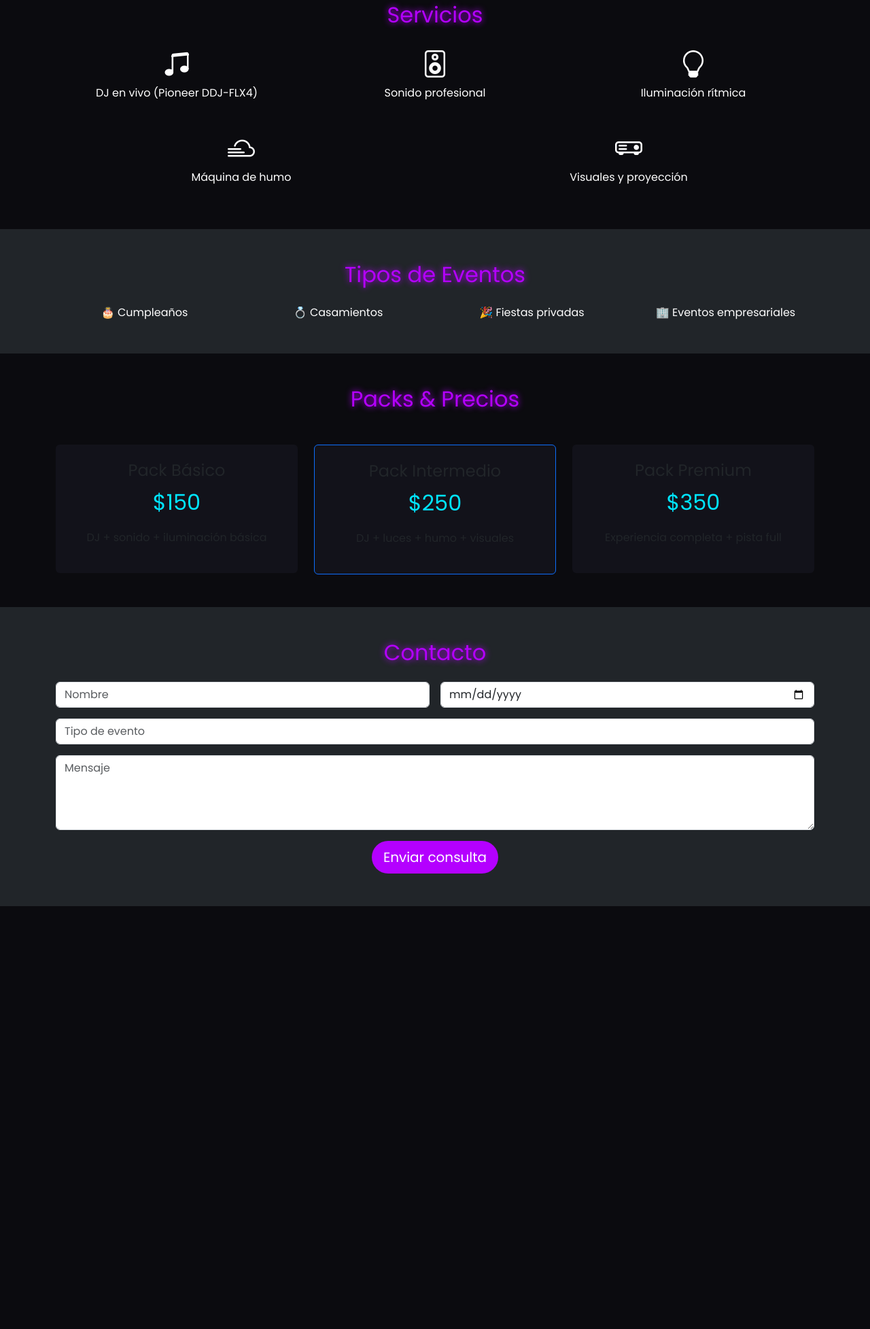
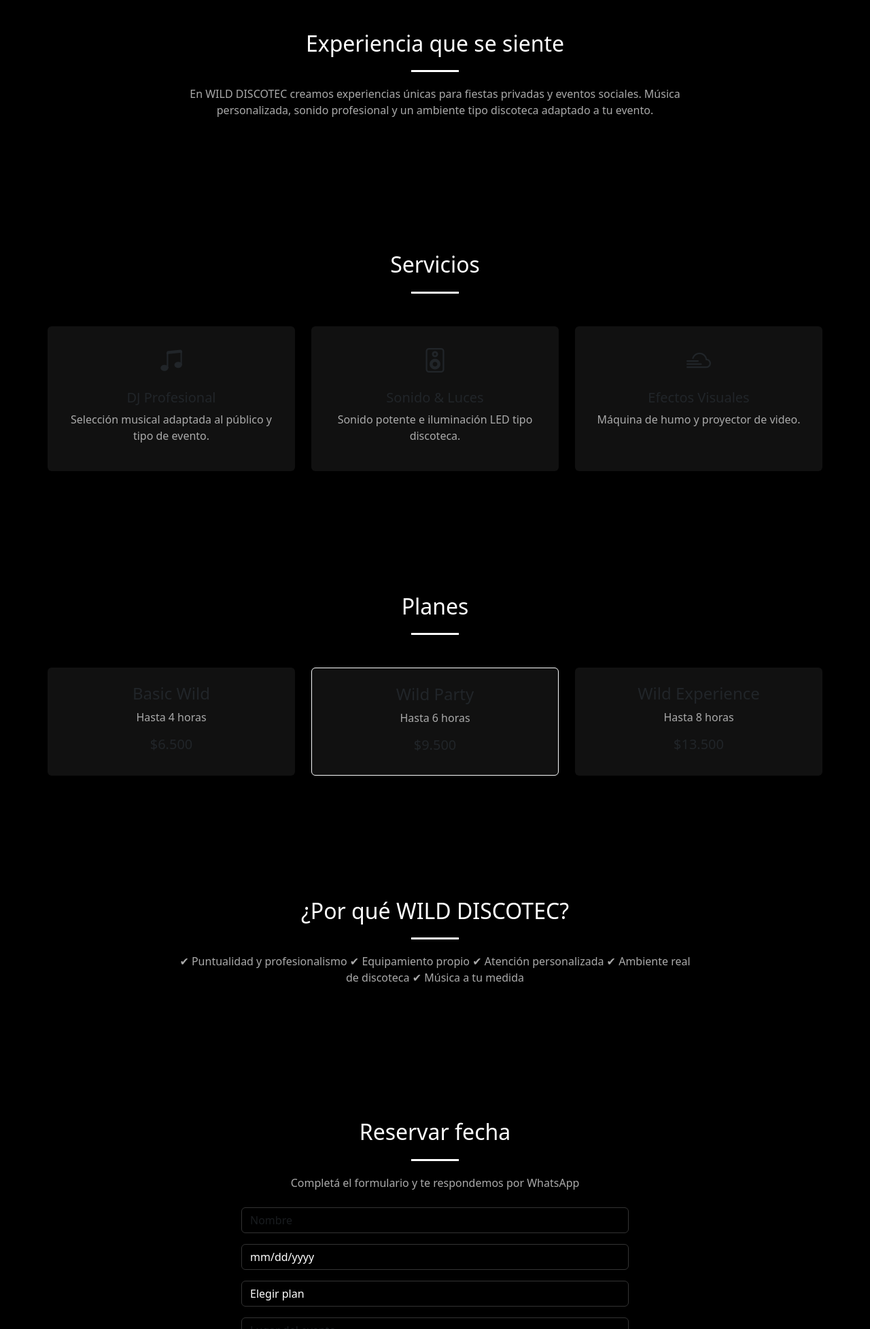
Before and after one commit to Joaquinnoble777/discoteca, a plain HTML site: page index.html in a window 1280 px wide. Shown: the part 845-2800 px from the top of the page at 68% size. Before the commit the page ends 2178 px from the top, so only its background shows below. Drawn offline with nearby package versions, Linux system fonts and the light colour scheme.

Commit message:
Actualizar index.html

```diff
--- a/index.html
+++ b/index.html
@@ -2,165 +2,212 @@
 <html lang="es">
 <head>
   <meta charset="UTF-8">
-  <title>DJ Eventos | Fiestas & Casamientos</title>
+  <title>WILD DISCOTEC | DJ & Discoteca Móvil</title>
   <meta name="viewport" content="width=device-width, initial-scale=1">
-
-  <!-- SEO -->
-  <meta name="description" content="DJ profesional para fiestas, eventos y casamientos. Sonido, iluminación, humo y visuales. Reservá tu fecha.">
-  <meta name="keywords" content="DJ eventos, DJ fiestas, DJ casamientos">
 
   <!-- Bootstrap -->
   <link href="https://cdn.jsdelivr.net/npm/bootstrap@5.3.2/dist/css/bootstrap.min.css" rel="stylesheet">
 
   <!-- Icons -->
-  <link href="https://cdn.jsdelivr.net/npm/bootstrap-icons/font/bootstrap-icons.css" rel="stylesheet">
-
-  <!-- Google Font -->
-  <link href="https://fonts.googleapis.com/css2?family=Poppins:wght@300;400;600;700&display=swap" rel="stylesheet">
+  <link href="https://cdn.jsdelivr.net/npm/bootstrap-icons@1.11.1/font/bootstrap-icons.css" rel="stylesheet">
 
   <style>
     body {
-      font-family: 'Poppins', sans-serif;
-      background-color: #0b0b0f;
+      background: #000;
+      color: #fff;
+      font-family: system-ui, -apple-system, BlinkMacSystemFont;
+    }
+    .hero {
+      min-height: 100vh;
+      display: flex;
+      align-items: center;
+      text-align: center;
+    }
+    .logo {
+      font-size: 90px;
+      font-weight: 800;
+      letter-spacing: 6px;
+    }
+    .subtitle {
+      color: #aaa;
+    }
+    .section {
+      padding: 90px 0;
+    }
+    .divider {
+      width: 70px;
+      height: 3px;
+      background: #fff;
+      margin: 20px auto;
+    }
+    .card {
+      background: #111;
+      border: none;
+      height: 100%;
+    }
+    .icon {
+      font-size: 36px;
+      margin-bottom: 15px;
+    }
+    .btn-wsp {
+      background: #25D366;
+      color: #fff;
+      font-weight: 600;
+    }
+    .btn-wsp:hover {
+      background: #1ebe5d;
       color: #fff;
     }
-    .hero {
-      background: linear-gradient(rgba(0,0,0,.7), rgba(0,0,0,.9)),
-      url('https://images.unsplash.com/photo-1514525253161-7a46d19cd819') center/cover no-repeat;
-      min-height: 100vh;
-    }
-    .neon {
-      color: #b400ff;
-      text-shadow: 0 0 10px #b400ff;
-    }
-    .btn-neon {
-      background: #b400ff;
-      color: #fff;
-      border-radius: 30px;
-    }
-    .btn-neon:hover {
-      background: #8a00c4;
-    }
-    .card {
-      background-color: #12121a;
-      border: none;
-    }
-    .price {
-      font-size: 2rem;
-      color: #00e5ff;
-    }
-    .whatsapp {
-      position: fixed;
-      bottom: 20px;
-      right: 20px;
-      background: #25D366;
-      color: #fff;
-      font-size: 26px;
-      padding: 14px 18px;
-      border-radius: 50%;
-      z-index: 1000;
+    input, select {
+      background: #000 !important;
+      color: #fff !important;
+      border: 1px solid #333 !important;
     }
   </style>
 </head>
 <body>
 
 <!-- HERO -->
-<section class="hero d-flex align-items-center text-center">
-  <div class="container">
-    <h1 class="display-4 fw-bold">¿Buscás discoteca para tu fiesta o evento?</h1>
-    <p class="lead mt-3">DJ en vivo, sonido profesional, iluminación, máquina de humo y proyección de videos</p>
-    <div class="mt-4">
-      <a href="#contacto" class="btn btn-neon btn-lg me-3">Reservar fecha</a>
-      <a href="https://wa.me/59899999999" class="btn btn-outline-light btn-lg">WhatsApp</a>
-    </div>
+<section class="hero container">
+  <div class="w-100">
+    <div class="logo">W</div>
+    <h1 class="fw-bold">WILD DISCOTEC</h1>
+    <p class="subtitle">DJ Profesional · Discoteca Móvil · Eventos Privados</p>
+    <a href="#reserva" class="btn btn-wsp px-4 py-2 mt-3">
+      Reservar fecha
+    </a>
   </div>
 </section>
 
+<!-- SOBRE -->
+<section class="section container text-center">
+  <h2>Experiencia que se siente</h2>
+  <div class="divider"></div>
+  <p class="subtitle col-md-8 mx-auto">
+    En WILD DISCOTEC creamos experiencias únicas para fiestas privadas y eventos sociales.
+    Música personalizada, sonido profesional y un ambiente tipo discoteca adaptado a tu evento.
+  </p>
+</section>
+
 <!-- SERVICIOS -->
-<section class="py-5">
-  <div class="container text-center">
-    <h2 class="neon mb-4">Servicios</h2>
-    <div class="row g-4">
-      <div class="col-md-4"><i class="bi bi-music-note-beamed fs-1"></i><p>DJ en vivo (Pioneer DDJ-FLX4)</p></div>
-      <div class="col-md-4"><i class="bi bi-speaker fs-1"></i><p>Sonido profesional</p></div>
-      <div class="col-md-4"><i class="bi bi-lightbulb fs-1"></i><p>Iluminación rítmica</p></div>
-      <div class="col-md-6"><i class="bi bi-cloud-fog2 fs-1"></i><p>Máquina de humo</p></div>
-      <div class="col-md-6"><i class="bi bi-projector fs-1"></i><p>Visuales y proyección</p></div>
+<section class="section container">
+  <div class="text-center mb-5">
+    <h2>Servicios</h2>
+    <div class="divider"></div>
+  </div>
+
+  <div class="row text-center g-4">
+    <div class="col-md-4">
+      <div class="card p-4">
+        <div class="icon"><i class="bi bi-music-note-beamed"></i></div>
+        <h5>DJ Profesional</h5>
+        <p class="subtitle">Selección musical adaptada al público y tipo de evento.</p>
       </div>
     </div>
-</section>
 
-<!-- EVENTOS -->
-<section class="py-5 bg-dark">
-  <div class="container text-center">
-    <h2 class="neon mb-4">Tipos de Eventos</h2>
-    <div class="row g-4">
-      <div class="col-md-3">🎂 Cumpleaños</div>
-      <div class="col-md-3">💍 Casamientos</div>
-      <div class="col-md-3">🎉 Fiestas privadas</div>
-      <div class="col-md-3">🏢 Eventos empresariales</div>
+    <div class="col-md-4">
+      <div class="card p-4">
+        <div class="icon"><i class="bi bi-speaker"></i></div>
+        <h5>Sonido & Luces</h5>
+        <p class="subtitle">Sonido potente e iluminación LED tipo discoteca.</p>
       </div>
     </div>
-</section>
 
-<!-- PRECIOS -->
-<section class="py-5">
-  <div class="container text-center">
-    <h2 class="neon mb-5">Packs & Precios</h2>
-    <div class="row g-4">
     <div class="col-md-4">
       <div class="card p-4">
-          <h4>Pack Básico</h4>
-          <p class="price">$150</p>
-          <p>DJ + sonido + iluminación básica</p>
-        </div>
-      </div>
-      <div class="col-md-4">
-        <div class="card p-4 border border-primary">
-          <h4>Pack Intermedio</h4>
-          <p class="price">$250</p>
-          <p>DJ + luces + humo + visuales</p>
-        </div>
-      </div>
-      <div class="col-md-4">
-        <div class="card p-4">
-          <h4>Pack Premium</h4>
-          <p class="price">$350</p>
-          <p>Experiencia completa + pista full</p>
-        </div>
+        <div class="icon"><i class="bi bi-cloud-fog2"></i></div>
+        <h5>Efectos Visuales</h5>
+        <p class="subtitle">Máquina de humo y proyector de video.</p>
       </div>
     </div>
   </div>
 </section>
 
-<!-- CONTACTO -->
-<section id="contacto" class="py-5 bg-dark">
-  <div class="container">
-    <h2 class="neon text-center mb-4">Contacto</h2>
-    <form class="row g-3">
-      <div class="col-md-6">
-        <input type="text" class="form-control" placeholder="Nombre" required>
+<!-- PLANES -->
+<section class="section container">
+  <div class="text-center mb-5">
+    <h2>Planes</h2>
+    <div class="divider"></div>
   </div>
-      <div class="col-md-6">
-        <input type="date" class="form-control" required>
+
+  <div class="row g-4 text-center">
+    <div class="col-md-4">
+      <div class="card p-4">
+        <h4>Basic Wild</h4>
+        <p class="subtitle">Hasta 4 horas</p>
+        <h5>$6.500</h5>
       </div>
-      <div class="col-12">
-        <input type="text" class="form-control" placeholder="Tipo de evento">
     </div>
-      <div class="col-12">
-        <textarea class="form-control" rows="4" placeholder="Mensaje"></textarea>
+
+    <div class="col-md-4">
+      <div class="card p-4 border border-light">
+        <h4>Wild Party</h4>
+        <p class="subtitle">Hasta 6 horas</p>
+        <h5>$9.500</h5>
       </div>
-      <div class="col-12 text-center">
-        <button class="btn btn-neon btn-lg">Enviar consulta</button>
     </div>
-    </form>
+
+    <div class="col-md-4">
+      <div class="card p-4">
+        <h4>Wild Experience</h4>
+        <p class="subtitle">Hasta 8 horas</p>
+        <h5>$13.500</h5>
+      </div>
+    </div>
   </div>
 </section>
 
-<!-- WHATSAPP -->
-<a href="https://wa.me/59899999999" class="whatsapp">
-  <i class="bi bi-whatsapp"></i>
-</a>
+<!-- DIFERENCIA -->
+<section class="section container text-center">
+  <h2>¿Por qué WILD DISCOTEC?</h2>
+  <div class="divider"></div>
+  <p class="subtitle col-md-8 mx-auto">
+    ✔ Puntualidad y profesionalismo
+    ✔ Equipamiento propio
+    ✔ Atención personalizada
+    ✔ Ambiente real de discoteca
+    ✔ Música a tu medida
+  </p>
+</section>
+
+<!-- RESERVA -->
+<section id="reserva" class="section container">
+  <div class="text-center mb-4">
+    <h2>Reservar fecha</h2>
+    <div class="divider"></div>
+    <p class="subtitle">Completá el formulario y te respondemos por WhatsApp</p>
+  </div>
+
+  <form onsubmit="enviarWSP(); return false;" class="col-md-6 mx-auto">
+    <input class="form-control mb-3" id="nombre" placeholder="Nombre" required>
+    <input type="date" class="form-control mb-3" id="fecha" required>
+    <select class="form-control mb-3" id="plan" required>
+      <option value="">Elegir plan</option>
+      <option>Plan Basic Wild</option>
+      <option>Plan Wild Party</option>
+      <option>Plan Wild Experience</option>
+    </select>
+    <input class="form-control mb-3" id="lugar" placeholder="Lugar del evento" required>
+    <button class="btn btn-wsp w-100 py-2">Enviar por WhatsApp</button>
+  </form>
+</section>
+
+<!-- FOOTER -->
+<footer class="text-center py-4 subtitle">
+  © WILD DISCOTEC · DJ & Discoteca Móvil
+</footer>
+
+<script>
+function enviarWSP() {
+  const n = nombre.value;
+  const f = fecha.value;
+  const p = plan.value;
+  const l = lugar.value;
+
+  const msg = `Hola, soy ${n}. Quiero reservar el ${p} para el ${f}. Evento en ${l}.`;
+  window.open(`https://wa.me/59892214516?text=${encodeURIComponent(msg)}`, "_blank");
+}
+</script>
 
 </body>
 </html>
```
Lines whose indentation alone changed are shown as unchanged.
